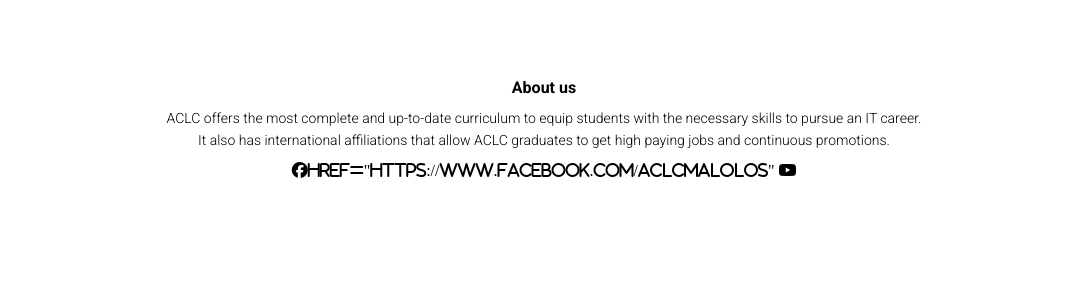
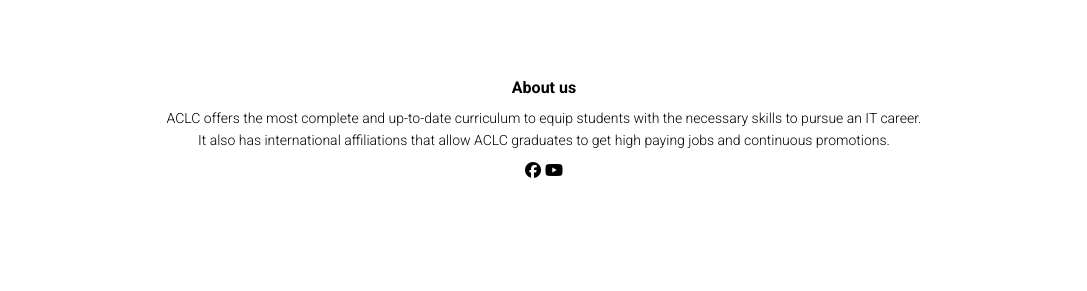
Before and after one commit to Monoknows/work-immersion, a plain HTML site: page index.html in a window 1280 px wide. Shown: the part 4806-5097 px from the top of the page, without its empty margins (96-1183 px from the left). Drawn offline with nearby package versions, Linux system fonts and the light colour scheme.

Commit message:
Update index.html

```diff
--- a/index.html
+++ b/index.html
@@ -165,7 +165,7 @@
 	 <h4>About us</h4>
 	 <p>ACLC offers the most complete and up-to-date curriculum to equip students with the necessary skills to pursue an IT career.<br> It also has international affiliations that allow ACLC graduates to get high paying jobs and continuous promotions.</p>
 
-		<i class="fa-brands fa-facebook">href="https://www.facebook.com/ACLCMALOLOS"</i>
+		<i class="fa-brands fa-facebook"></i>
 		<i class="fa fa-youtube-play"></i>
 
 	 </section>
```
